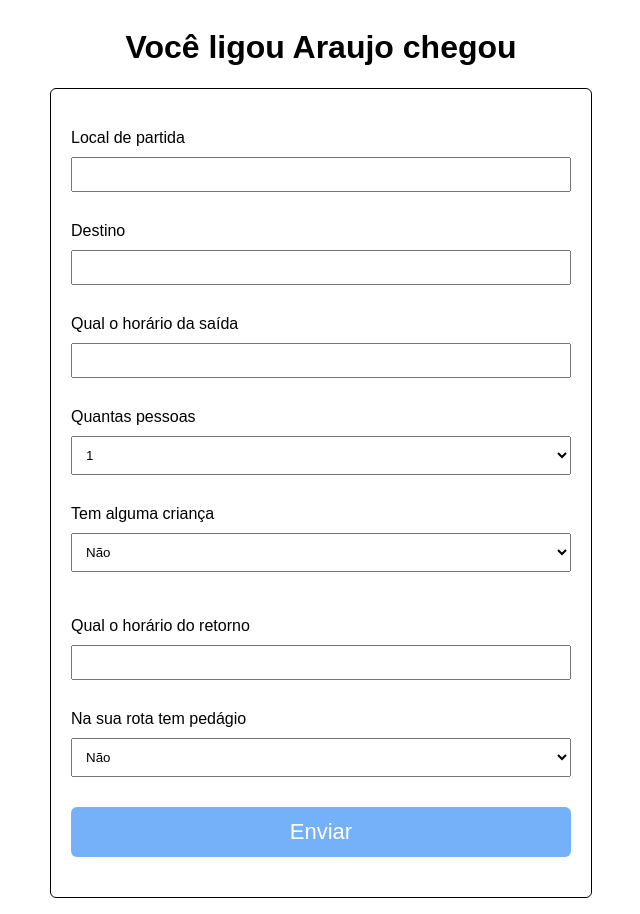
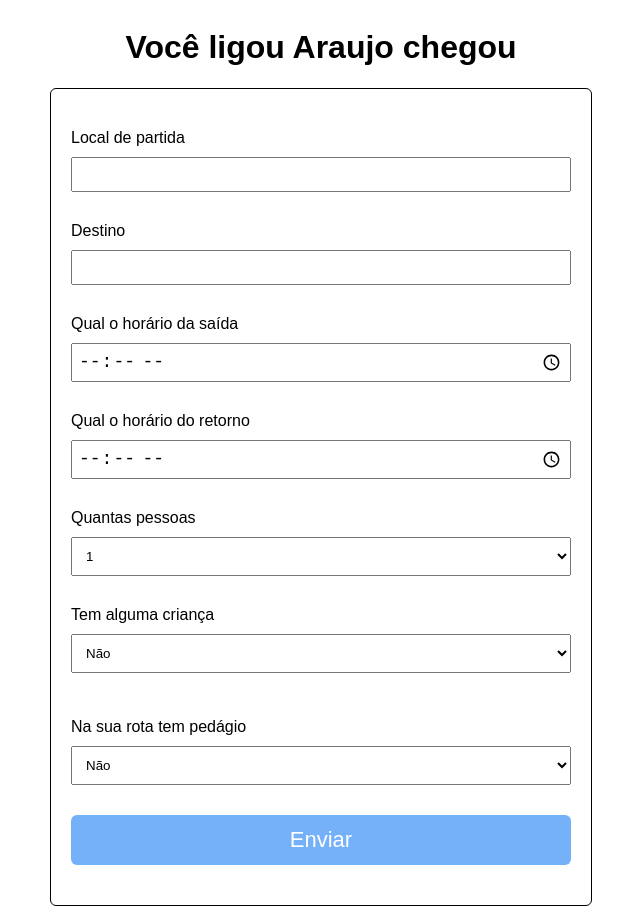
Before and after one commit to JogadorHungria/appAraujo, a React (Vite) app: page / in a window 1280 px wide. Shown: the whole page, without its empty margins (319-959 px from the left). Built offline with nearby package versions, Linux system fonts and the light colour scheme.

Commit message:
fix: alter type imput tymes

```diff
--- a/src/App.jsx
+++ b/src/App.jsx
@@ -45,10 +45,22 @@ const App = () => {
           register={register}
           name="horarioSaida"
           text="Qual o horário da saída"
+          type={"time"}
         />
         <span>
           {errors.horarioSaida?.message && errors.horarioSaida.message}
         </span>
+
+        <Input
+          register={register}
+          name="horarioRetorno"
+          text="Qual o horário do retorno"
+          type={"time"}
+        />
+        <span>
+          {errors.horarioRetorno?.message && errors.horarioRetorno.message}
+        </span>
+
         <Select
           placeHolder={"Quantas pessoas"}
           ListOptions={["1", "2", "3", "4", "5", "6"]}
@@ -88,14 +100,6 @@ const App = () => {
         <span>
           {errors.idadeCrianca?.message && errors.idadeCrianca.message}
         </span>
-        <Input
-          register={register}
-          name="horarioRetorno"
-          text="Qual o horário do retorno"
-        />
-        <span>
-          {errors.horarioRetorno?.message && errors.horarioRetorno.message}
-        </span>
 
         <Select
           placeHolder={"Na sua rota tem pedágio"}
```
